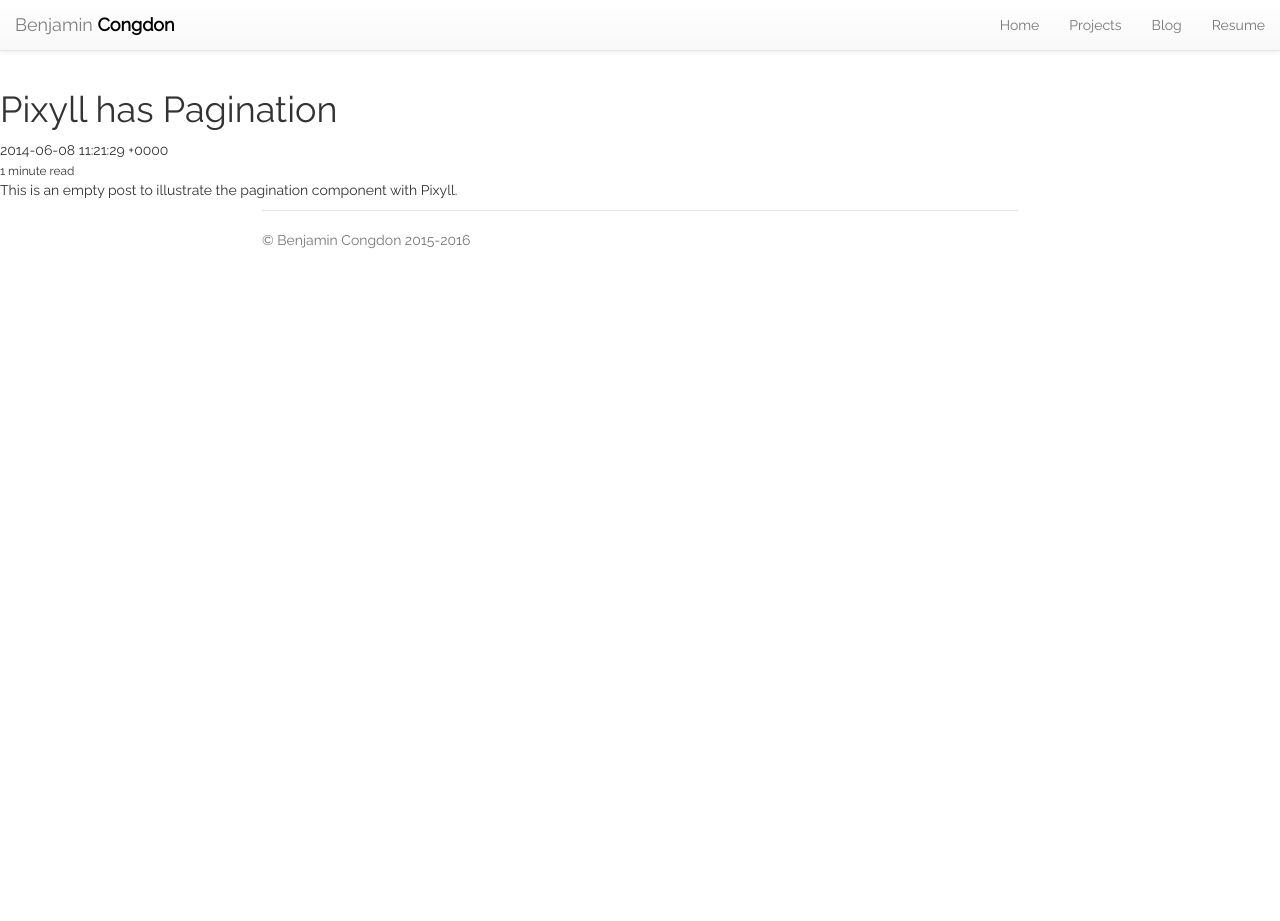
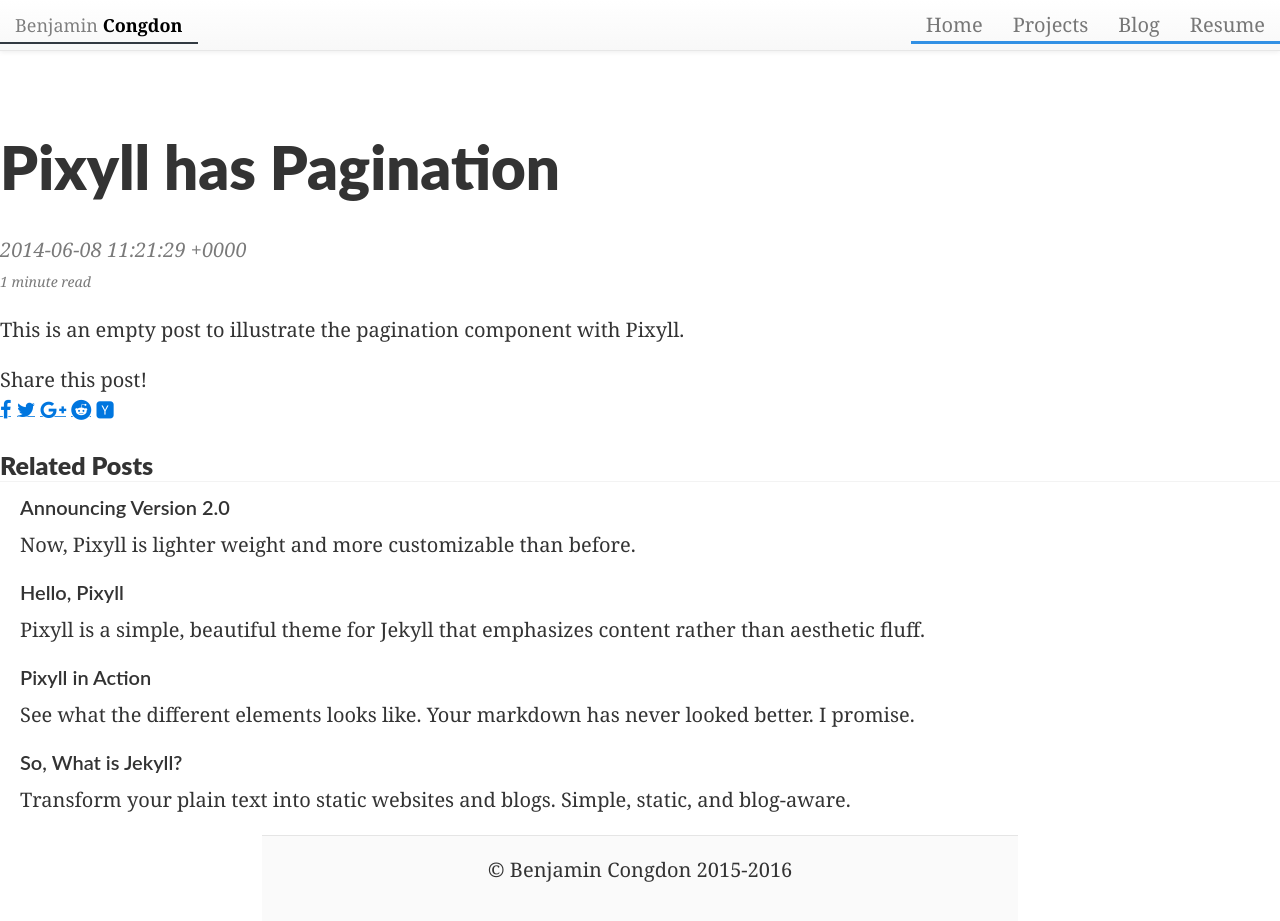
Before and after one commit to rhythmmec/bcongdon.github.io, a Jekyll site: the page built from _posts/2014-06-08-pixyll-has-pagination.md, in a window 1280 px wide and 965 px high. Shown: the top 921 px of the window. Built offline with Jekyll 4.4.1, drawn with Linux system fonts in a browser that asks for light colours; nearby versions of some CDN libraries.

Commit message:
More work on blog

```diff
--- a/_config.yml
+++ b/_config.yml
@@ -9,7 +9,7 @@
 title: Benjamin Congdon's Personal Website
 email: bcongdo2@illinois.edu
 description: > # this means to ignore newlines until "baseurl:"
-  My personal site.
+  The personal site of Benjamin Congdon.
 baseurl: "" # the subpath of your site, e.g. /blog
 url: "http://benjamincongdon.me" # the base hostname & protocol for your site
 blog_url: "blog"
@@ -20,12 +20,21 @@
 
 # Optional features
 animated:             false
-show_related_posts:   false
+show_related_posts:   true
 show_post_footers:    false
 show_social_icons:    true
+show_sharing_icons:   true
+
 ajaxify_contact_form: false
 enable_mathjax: false
 extended_fonts: false
+
+share_twitter: true
+share_facebook: true
+share_googleplus: true
+share_linkedin: false
+share_reddit: true
+share_hackernews: true
 
 text:
   pagination:
@@ -48,17 +57,6 @@
     related_posts:  'Related Posts'
   index:
     coming_soon: 'Coming soon...'
-  contact:
-    email:    'Email Address'
-    content:  'What would you like to say?'
-    subject:  'New submission!'
-    submit:   'Say Hello'
-    ajax:
-      sending:  'sending..'
-      sent:     'Message sent!'
-      error:    'Error!'
-  thanks: 'Thanks for contacting us. We will reply as soon as possible.'
-  og_locale: 'en_US'
 
 # Build settings
 markdown: kramdown
--- a/_includes/head.html
+++ b/_includes/head.html
@@ -31,6 +31,7 @@
 <!-- Personal CSS -->
 <link rel="stylesheet" href="{{ "/css/default.css" | prepend: site.baseurl }}?">
 
+
  <!-- Twitter Card -->
 <meta name="twitter:card" content="summary" />
 {% if site.twitter_username %}
--- a/_layouts/share_buttons.html
+++ b/_includes/share_buttons.html
@@ -7,7 +7,7 @@
     {% endif %}
 
     {% if site.share_twitter %}
-      <a class="fa fa-twitter" href="https://twitter.com/intent/tweet?text={{ page.title }}&url={{ site.url }}{{ page.url }}" rel="nofollow" target="_blank" title="{{ site.text.share_buttons.twitter }}"></a>
+      <a class="fa fa-twitter" href="https://twitter.com/intent/tweet?text={{ page.title }}&url={{ site.url }}{{ page.url }}&via={{ site.twitter_username }}" rel="nofollow" target="_blank" title="{{ site.text.share_buttons.twitter }}"></a>
     {% endif %}
 
     {% if site.share_googleplus %}
--- a/_layouts/post.html
+++ b/_layouts/post.html
@@ -6,6 +6,8 @@
 {% if minutes == 0 %}
 {% assign minutes = 1 %}
 {% endif %}
+
+<link rel="stylesheet" href="{{ "/css/pixyll.css" | prepend: site.baseurl }}?{{ site.time | date: "%Y%m%d%H%M" }}" type="text/css">
 
 <div class="post-header mb2">
   <h1>{{ page.title }}</h1>
--- a/_sass/_layout.scss
+++ /dev/null
@@ -1,242 +0,0 @@
-/**
- * Site header
- */
-.site-header {
-    border-top: 5px solid $grey-color-dark;
-    border-bottom: 1px solid $grey-color-light;
-    min-height: 56px;
-
-    // Positioning context for the mobile navigation icon
-    position: relative;
-}
-
-.site-title {
-    font-size: 26px;
-    font-weight: 300;
-    line-height: 56px;
-    letter-spacing: -1px;
-    margin-bottom: 0;
-    float: left;
-
-    &,
-    &:visited {
-        color: $grey-color-dark;
-    }
-}
-
-.site-nav {
-    float: right;
-    line-height: 56px;
-
-    .menu-icon {
-        display: none;
-    }
-
-    .page-link {
-        color: $text-color;
-        line-height: $base-line-height;
-
-        // Gaps between nav items, but not on the last one
-        &:not(:last-child) {
-            margin-right: 20px;
-        }
-    }
-
-    @include media-query($on-palm) {
-        position: absolute;
-        top: 9px;
-        right: $spacing-unit / 2;
-        background-color: $background-color;
-        border: 1px solid $grey-color-light;
-        border-radius: 5px;
-        text-align: right;
-
-        .menu-icon {
-            display: block;
-            float: right;
-            width: 36px;
-            height: 26px;
-            line-height: 0;
-            padding-top: 10px;
-            text-align: center;
-
-            > svg {
-                width: 18px;
-                height: 15px;
-
-                path {
-                    fill: $grey-color-dark;
-                }
-            }
-        }
-
-        .trigger {
-            clear: both;
-            display: none;
-        }
-
-        &:hover .trigger {
-            display: block;
-            padding-bottom: 5px;
-        }
-
-        .page-link {
-            display: block;
-            padding: 5px 10px;
-
-            &:not(:last-child) {
-                margin-right: 0;
-            }
-            margin-left: 20px;
-        }
-    }
-}
-
-
-
-/**
- * Site footer
- */
-.site-footer {
-    border-top: 1px solid $grey-color-light;
-    padding: $spacing-unit 0;
-}
-
-.footer-heading {
-    font-size: 18px;
-    margin-bottom: $spacing-unit / 2;
-}
-
-.contact-list,
-.social-media-list {
-    list-style: none;
-    margin-left: 0;
-}
-
-.footer-col-wrapper {
-    font-size: 15px;
-    color: $grey-color;
-    margin-left: -$spacing-unit / 2;
-    @extend %clearfix;
-}
-
-.footer-col {
-    float: left;
-    margin-bottom: $spacing-unit / 2;
-    padding-left: $spacing-unit / 2;
-}
-
-.footer-col-1 {
-    width: -webkit-calc(35% - (#{$spacing-unit} / 2));
-    width:         calc(35% - (#{$spacing-unit} / 2));
-}
-
-.footer-col-2 {
-    width: -webkit-calc(20% - (#{$spacing-unit} / 2));
-    width:         calc(20% - (#{$spacing-unit} / 2));
-}
-
-.footer-col-3 {
-    width: -webkit-calc(45% - (#{$spacing-unit} / 2));
-    width:         calc(45% - (#{$spacing-unit} / 2));
-}
-
-@include media-query($on-laptop) {
-    .footer-col-1,
-    .footer-col-2 {
-        width: -webkit-calc(50% - (#{$spacing-unit} / 2));
-        width:         calc(50% - (#{$spacing-unit} / 2));
-    }
-
-    .footer-col-3 {
-        width: -webkit-calc(100% - (#{$spacing-unit} / 2));
-        width:         calc(100% - (#{$spacing-unit} / 2));
-    }
-}
-
-@include media-query($on-palm) {
-    .footer-col {
-        float: none;
-        width: -webkit-calc(100% - (#{$spacing-unit} / 2));
-        width:         calc(100% - (#{$spacing-unit} / 2));
-    }
-}
-
-
-
-/**
- * Page content
- */
-.page-content {
-    padding: $spacing-unit 0;
-}
-
-.page-heading {
-    font-size: 20px;
-}
-
-.post-list {
-    margin-left: 0;
-    list-style: none;
-
-    > li {
-        margin-bottom: $spacing-unit;
-    }
-}
-
-.post-meta {
-    font-size: $small-font-size;
-    color: $grey-color;
-}
-
-.post-link {
-    display: block;
-    font-size: 24px;
-}
-
-
-
-/**
- * Posts
- */
-.post-header {
-    margin-bottom: $spacing-unit;
-}
-
-.post-title {
-    font-size: 42px;
-    letter-spacing: -1px;
-    line-height: 1;
-
-    @include media-query($on-laptop) {
-        font-size: 36px;
-    }
-}
-
-.post-content {
-    margin-bottom: $spacing-unit;
-
-    h2 {
-        font-size: 32px;
-
-        @include media-query($on-laptop) {
-            font-size: 28px;
-        }
-    }
-
-    h3 {
-        font-size: 26px;
-
-        @include media-query($on-laptop) {
-            font-size: 22px;
-        }
-    }
-
-    h4 {
-        font-size: 20px;
-
-        @include media-query($on-laptop) {
-            font-size: 18px;
-        }
-    }
-}
--- a/_sass/_syntax-highlighting.scss
+++ /dev/null
@@ -1,71 +0,0 @@
-/**
- * Syntax highlighting styles
- */
-.highlight {
-    background: #fff;
-    @extend %vertical-rhythm;
-
-    .highlighter-rouge & {
-      background: #eef;
-    }
-
-    .c     { color: #998; font-style: italic } // Comment
-    .err   { color: #a61717; background-color: #e3d2d2 } // Error
-    .k     { font-weight: bold } // Keyword
-    .o     { font-weight: bold } // Operator
-    .cm    { color: #998; font-style: italic } // Comment.Multiline
-    .cp    { color: #999; font-weight: bold } // Comment.Preproc
-    .c1    { color: #998; font-style: italic } // Comment.Single
-    .cs    { color: #999; font-weight: bold; font-style: italic } // Comment.Special
-    .gd    { color: #000; background-color: #fdd } // Generic.Deleted
-    .gd .x { color: #000; background-color: #faa } // Generic.Deleted.Specific
-    .ge    { font-style: italic } // Generic.Emph
-    .gr    { color: #a00 } // Generic.Error
-    .gh    { color: #999 } // Generic.Heading
-    .gi    { color: #000; background-color: #dfd } // Generic.Inserted
-    .gi .x { color: #000; background-color: #afa } // Generic.Inserted.Specific
-    .go    { color: #888 } // Generic.Output
-    .gp    { color: #555 } // Generic.Prompt
-    .gs    { font-weight: bold } // Generic.Strong
-    .gu    { color: #aaa } // Generic.Subheading
-    .gt    { color: #a00 } // Generic.Traceback
-    .kc    { font-weight: bold } // Keyword.Constant
-    .kd    { font-weight: bold } // Keyword.Declaration
-    .kp    { font-weight: bold } // Keyword.Pseudo
-    .kr    { font-weight: bold } // Keyword.Reserved
-    .kt    { color: #458; font-weight: bold } // Keyword.Type
-    .m     { color: #099 } // Literal.Number
-    .s     { color: #d14 } // Literal.String
-    .na    { color: #008080 } // Name.Attribute
-    .nb    { color: #0086B3 } // Name.Builtin
-    .nc    { color: #458; font-weight: bold } // Name.Class
-    .no    { color: #008080 } // Name.Constant
-    .ni    { color: #800080 } // Name.Entity
-    .ne    { color: #900; font-weight: bold } // Name.Exception
-    .nf    { color: #900; font-weight: bold } // Name.Function
-    .nn    { color: #555 } // Name.Namespace
-    .nt    { color: #000080 } // Name.Tag
-    .nv    { color: #008080 } // Name.Variable
-    .ow    { font-weight: bold } // Operator.Word
-    .w     { color: #bbb } // Text.Whitespace
-    .mf    { color: #099 } // Literal.Number.Float
-    .mh    { color: #099 } // Literal.Number.Hex
-    .mi    { color: #099 } // Literal.Number.Integer
-    .mo    { color: #099 } // Literal.Number.Oct
-    .sb    { color: #d14 } // Literal.String.Backtick
-    .sc    { color: #d14 } // Literal.String.Char
-    .sd    { color: #d14 } // Literal.String.Doc
-    .s2    { color: #d14 } // Literal.String.Double
-    .se    { color: #d14 } // Literal.String.Escape
-    .sh    { color: #d14 } // Literal.String.Heredoc
-    .si    { color: #d14 } // Literal.String.Interpol
-    .sx    { color: #d14 } // Literal.String.Other
-    .sr    { color: #009926 } // Literal.String.Regex
-    .s1    { color: #d14 } // Literal.String.Single
-    .ss    { color: #990073 } // Literal.String.Symbol
-    .bp    { color: #999 } // Name.Builtin.Pseudo
-    .vc    { color: #008080 } // Name.Variable.Class
-    .vg    { color: #008080 } // Name.Variable.Global
-    .vi    { color: #008080 } // Name.Variable.Instance
-    .il    { color: #099 } // Literal.Number.Integer.Long
-}
```
Also changed, not shown: _layouts/pagination.html (deleted, +0 -20 lines), _includes/post_footer.html (renamed from _layouts/post_footer.html).
